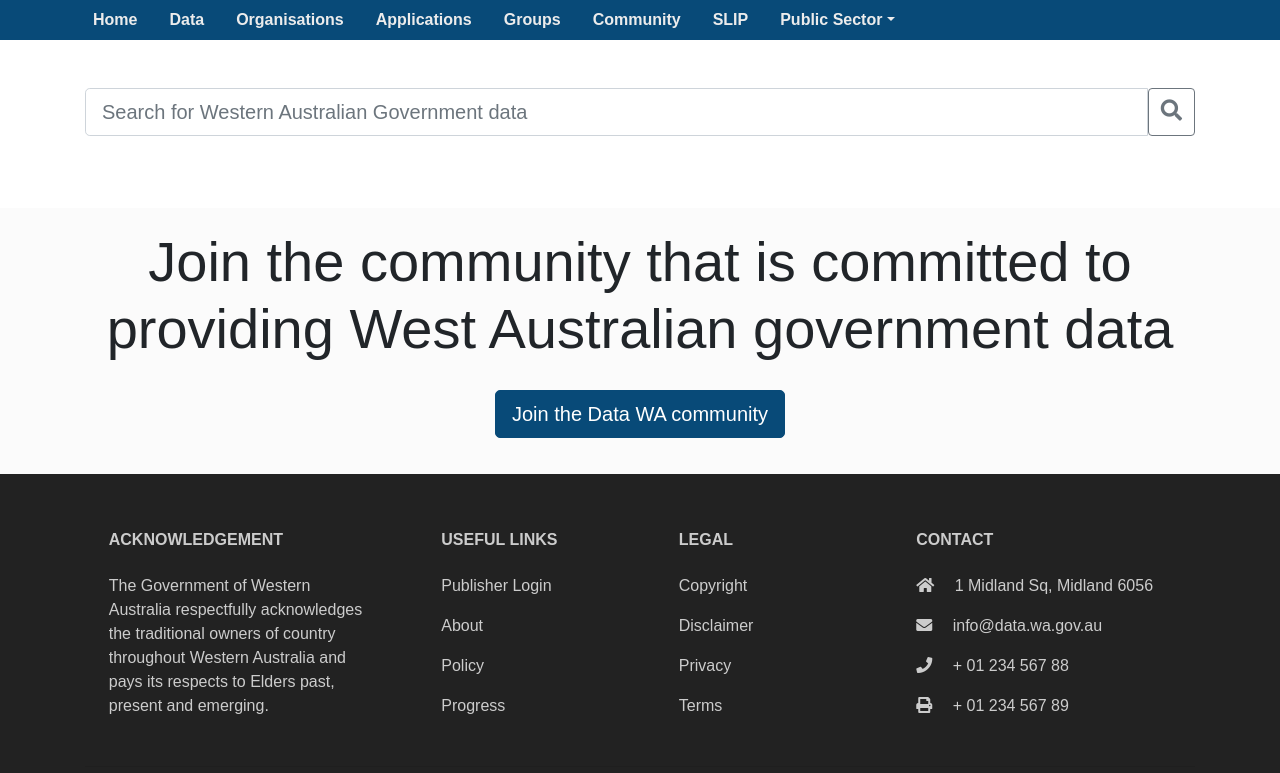
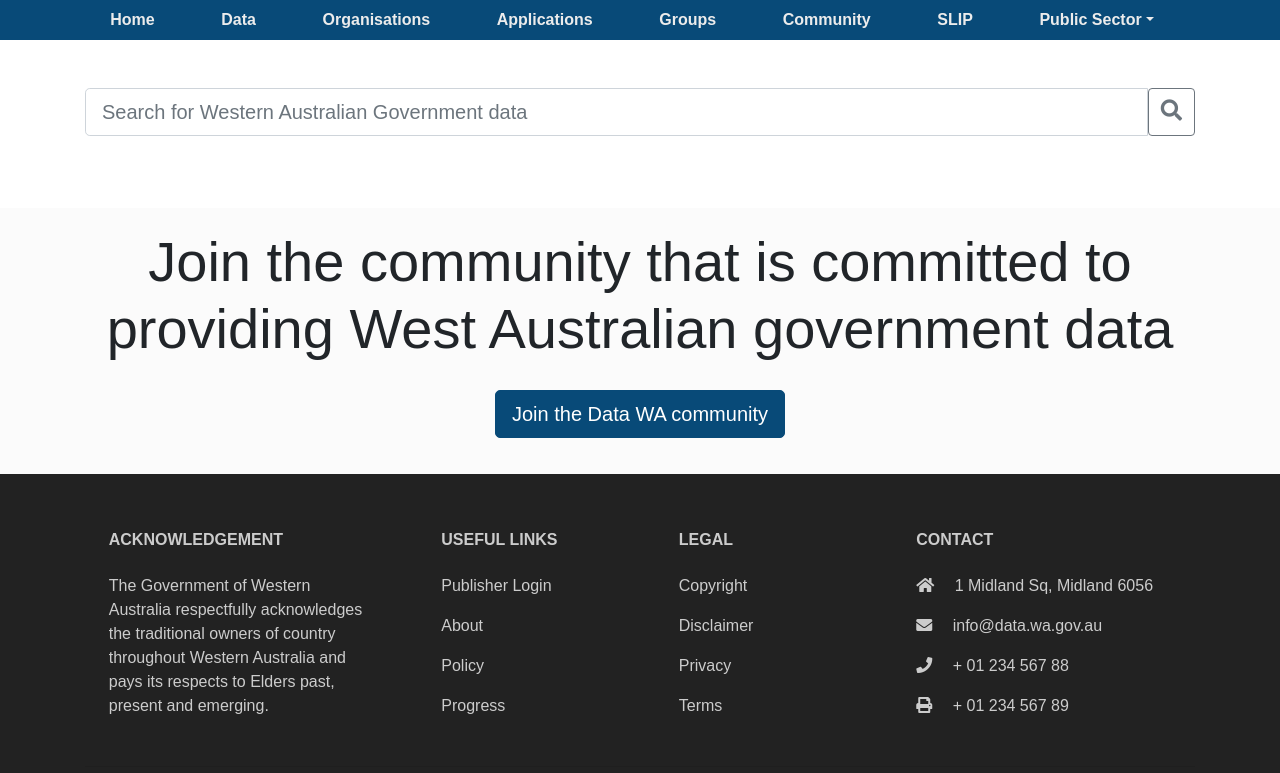
Before and after one commit to 020/020.github.io, a plain HTML site: page index.html in a window 1280 px wide. Shown: the part 132-905 px from the top of the page. Drawn offline with nearby package versions, Linux system fonts and the light colour scheme; no server answers.

Commit message:
Fixed Nav fill issue

```diff
--- a/index.html
+++ b/index.html
@@ -51,7 +51,7 @@
         </button>
         <div class="collapse navbar-collapse" id="main-navigation">
             <div class="container">
-                <ul class="navbar-nav nav-fill">
+                <ul class="navbar-nav w-100 nav-fill">
                     <li class="nav-item">
                         <a class="nav-link" href="#">Home</a>
                     </li>
```
